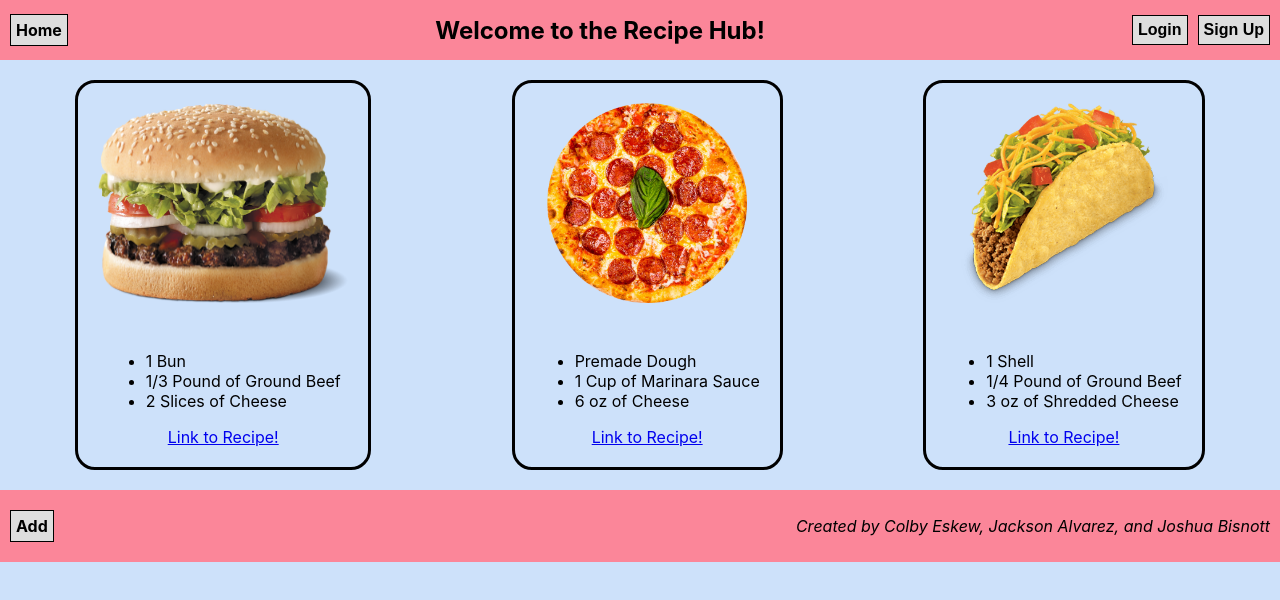
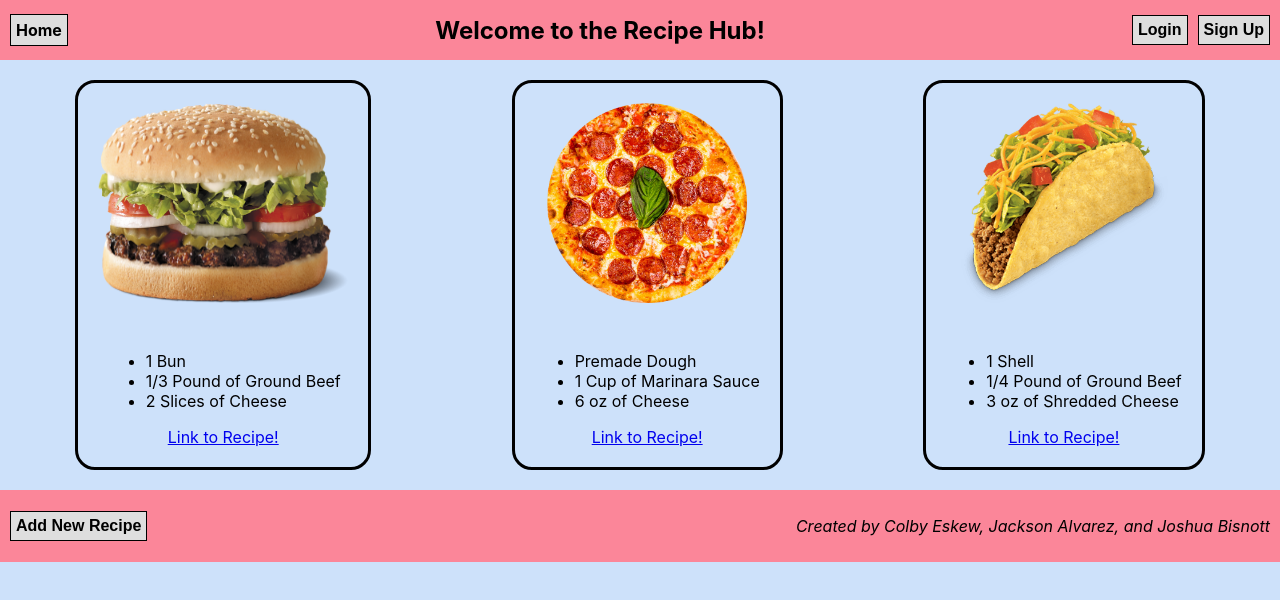
Before and after one commit to jacksonalvarez12/CSCI4300-TermProject, a React (Create React App) app in the folder react-app/: page / in a window 1280 px wide. Shown: the top 600 px of the page. Built offline with nearby package versions, Linux system fonts and the light colour scheme.

Commit message:
added more add functionality

```diff
--- a/react-app/src/App.js
+++ b/react-app/src/App.js
@@ -16,7 +16,7 @@ class App extends React.Component {
       <>
         <Header auth={this.state.auth} gettingLogin={false} gettingSignup={false} sendAuth={this.setAuth}/>
         <Body auth={this.state.auth}/>
-        <Footer auth={this.state.auth}/>
+        <Footer auth={this.state.auth} adding={false}/>
       </>
     );
   }
--- a/react-app/src/BodyComponent/FakeDatabase.js
+++ b/react-app/src/BodyComponent/FakeDatabase.js
@@ -9,10 +9,15 @@ export default class Database {
         this.card3 = {id:3, img:taco, name:'Taco', ingredients:['1 Shell', '1/4 Pound of Ground Beef', '3 oz of Shredded Cheese'], link:'https://www.yummly.com/recipe/Taco-Bell-Tacos-1105782/'};
 
         this.counter = 3;
+        this.cards = [this.card1, this.card2, this.card3]
     }
 
     getCards() {
-        return [this.card1, this.card2, this.card3];
+        return this.cards;
+    }
+
+    addCard(src, nm, ings, lk) {
+        this.cards.push({id:this.incrAndGet(), img:src, name:nm, ingredients:ings, link:lk});
     }
 
     incrAndGet() {
--- a/react-app/src/FooterComponent/Footer.css
+++ b/react-app/src/FooterComponent/Footer.css
@@ -19,12 +19,17 @@ footer {
 p {
     font-style: italic;
 }
-.add-button {
-    text-decoration: none;
+
+button {
     color: black;
     padding: 5px;
     border: 1px solid black;
     background-color: rgb(222, 222, 222);
     font-size: 1rem;
-    font-weight: bold
+    font-weight: bold;
 }
+
+button:hover {
+    cursor: pointer;
+    background-color: white;
+}
--- a/react-app/src/FooterComponent/Footer.js
+++ b/react-app/src/FooterComponent/Footer.js
@@ -5,13 +5,42 @@ export default class Footer extends React.Component {
 
     constructor(props) {
         super(props)
+        this.state = {
+            adding: this.props.adding
+        }
     }
 
     render() {
+        let addingHTML = <button onClick={() => this.add()}>Add New Recipe</button>;
+        if (this.state.adding) {
+            addingHTML = <>
+                <form>
+                    <label for="username-input">Username: </label>
+                    <input id="username-input"></input>
+                    <label for="password-input">Password: </label>
+                    <input id="password-input"></input>
+                </form>
+                <button onClick={() => this.submitAdd()}>Submit</button>
+            </>
+
+        }
+
         return <footer>
-            <div className='add-button' >Add</div>
+            {addingHTML}
             <p>Created by Colby Eskew, Jackson Alvarez, and Joshua Bisnott</p>
         </footer>
     }
 
+    add() {
+        this.setState({
+            adding: true
+        });
+    }
+
+    submitAdd() {
+        this.setState({
+            adding: false
+        });
+    }
+
 }
```
